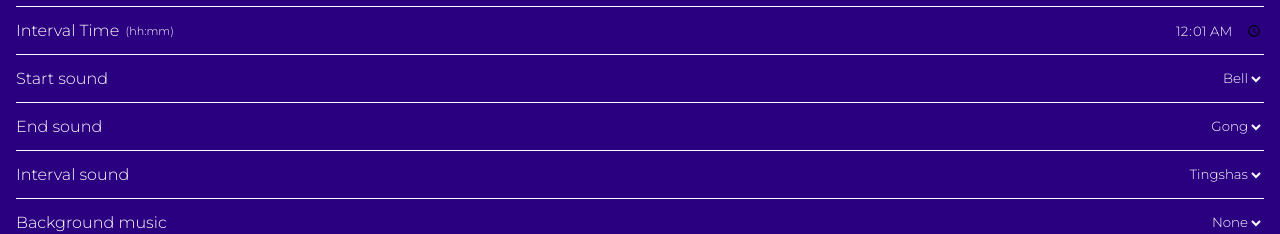
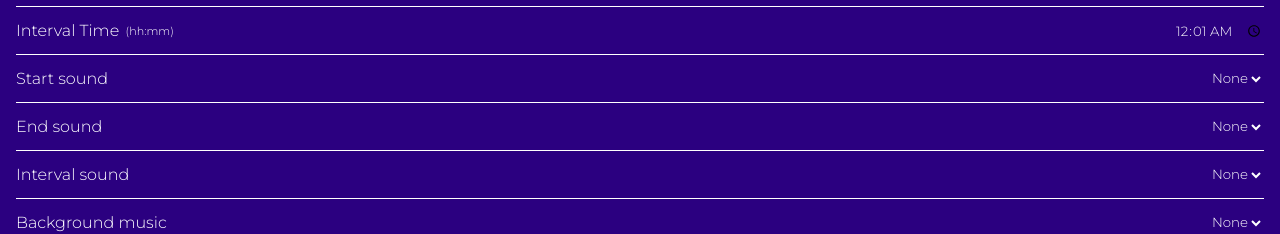
Before and after one commit to adrianammt/interval-timer, a React (Create React App) app: page /create in a window 1280 px wide. Shown: the part 233-467 px from the top of the page. Built offline with nearby package versions, Linux system fonts and the light colour scheme.

Commit message:
Delete all selected from options in SettingsForm

```diff
--- a/src/components/SettingsForm.js
+++ b/src/components/SettingsForm.js
@@ -104,11 +104,14 @@ export default function SettingsForm() {
           <label htmlFor="startSound" className="input-label ">
             Start sound
           </label>
-          <select className="sound-select" name="startSound" id="startSound">
+          <select
+            className="sound-select"
+            name="startSound"
+            id="startSound"
+            defaultValue="Bell"
+          >
             <option value="none">None</option>
-            <option value="bell" selected>
-              Bell
-            </option>
+            <option value="bell">Bell</option>
             <option value="tibetan-bowl">Tibetan bowl</option>
             <option value="tingshas">Tingshas</option>
             <option value="cymbal">Cymbal</option>
@@ -123,9 +126,7 @@ export default function SettingsForm() {
             <option value="bell">Bell</option>
             <option value="tibetan-bowl">Tibetan bowl</option>
             <option value="tingshas">Tingshas</option>
-            <option value="gong" selected>
-              Gong
-            </option>
+            <option value="gong">Gong</option>
           </select>
         </div>
         <div className="form-component">
@@ -140,9 +141,7 @@ export default function SettingsForm() {
             <option value="none">None</option>
             <option value="bell">Bell</option>
             <option value="tibetan-bowl">Tibetan bowl</option>
-            <option value="tingshas" selected>
-              Tingshas
-            </option>
+            <option value="tingshas">Tingshas</option>
             <option value="cymbal">Cymbal</option>
           </select>
         </div>
@@ -155,9 +154,7 @@ export default function SettingsForm() {
             name="backgroundMusic"
             id="backgroundMusic"
           >
-            <option value="none" selected>
-              None
-            </option>
+            <option value="none">None</option>
             <option value="nature">Nature</option>
             <option value="sea">Sea</option>
             <option value="rain">Rain</option>
```
